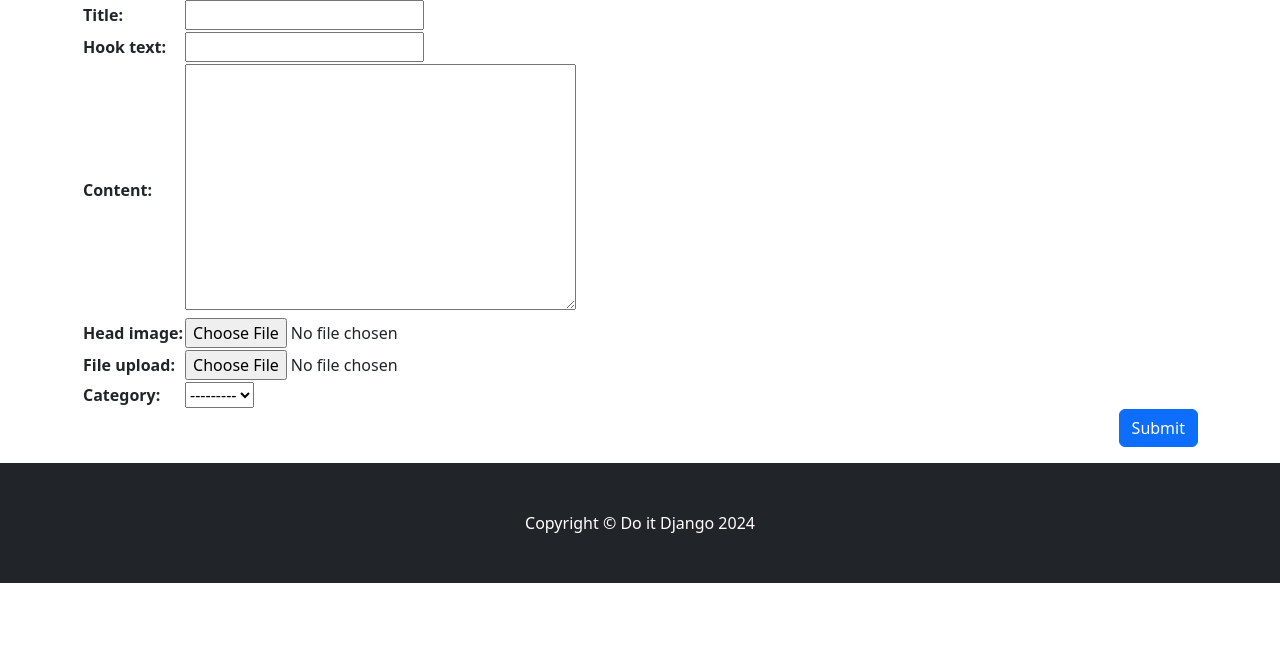
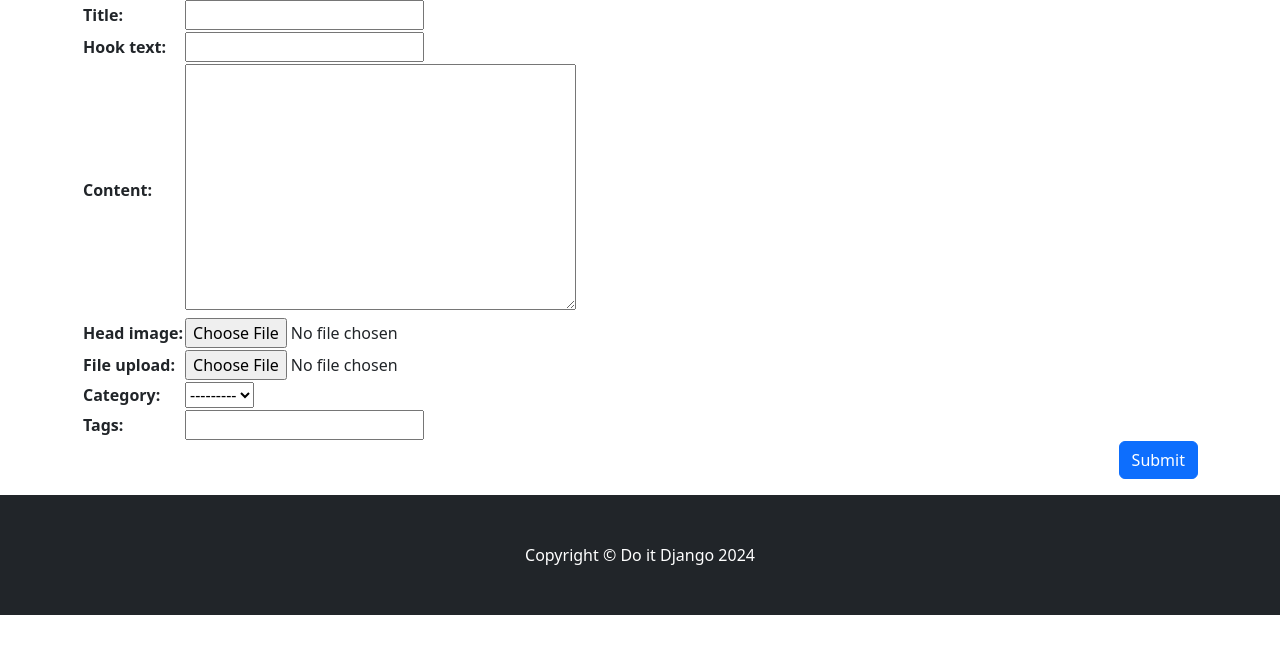
Before and after one commit to choojoonbum/hello_django, a Django app: page /blog/create_post/ in a window 1280 px wide. Shown: the part 154-800 px from the top of the page. Run offline with Django 4.2, Linux system fonts and the light colour scheme; the visitor is signed in with stand-in values (Sample User, id 1); data that the repository does not hold is empty; some libraries are stand-ins or nearby versions.

Commit message:
포스트 작성시 텍스트로 태그 저장

```diff
--- a/blog/templates/blog/post_form.html
+++ b/blog/templates/blog/post_form.html
@@ -9,6 +9,10 @@
     {% csrf_token %}
         <table>
             {{ form }}
+            <tr>
+                <th><label for="id_tags_str">Tags:</label></th>
+                <td><input type="text" name="tags_str" id="id_tags_str"></td>
+            </tr>
         </table>
         <button type="submit" class="btn btn-primary float-end">Submit</button>
     </form>
--- a/blog/views.py
+++ b/blog/views.py
@@ -2,6 +2,7 @@ from django.shortcuts import render, redirect
 from django.views.generic import ListView, DetailView, CreateView, UpdateView
 from django.contrib.auth.mixins import LoginRequiredMixin, UserPassesTestMixin
 from django.core.exceptions import PermissionDenied
+from django.utils.text import slugify
 from .models import Post, Category, Tag
 
 class PostList(ListView):
@@ -34,7 +35,24 @@ class PostCreate(LoginRequiredMixin, UserPassesTestMixin, CreateView):
         current_user = self.request.user
         if current_user.is_authenticated and self.test_func():
             form.instance.author = current_user
-            return super(PostCreate, self).form_valid(form)
+            response = super(PostCreate, self).form_valid(form)
+
+            tags_str = self.request.POST.get('tags_str')
+            if tags_str:
+                tags_str = tags_str.strip()
+                tags_str = tags_str.replace(',', ';')
+                tags_list = tags_str.split(';')
+
+                for t in tags_list:
+                    t = t.strip()
+                    tag, is_tag_created = Tag.objects.get_or_create(name=t)
+                    if is_tag_created:
+                        tag.slug = slugify(t, allow_unicode=True)
+                        tag.save()
+                    self.object.tags.add(tag)
+
+            return response
+
         else:
             return redirect('/blog/')
 
```
Also changed, not shown: blog/tests.py (+11 -0 lines).
